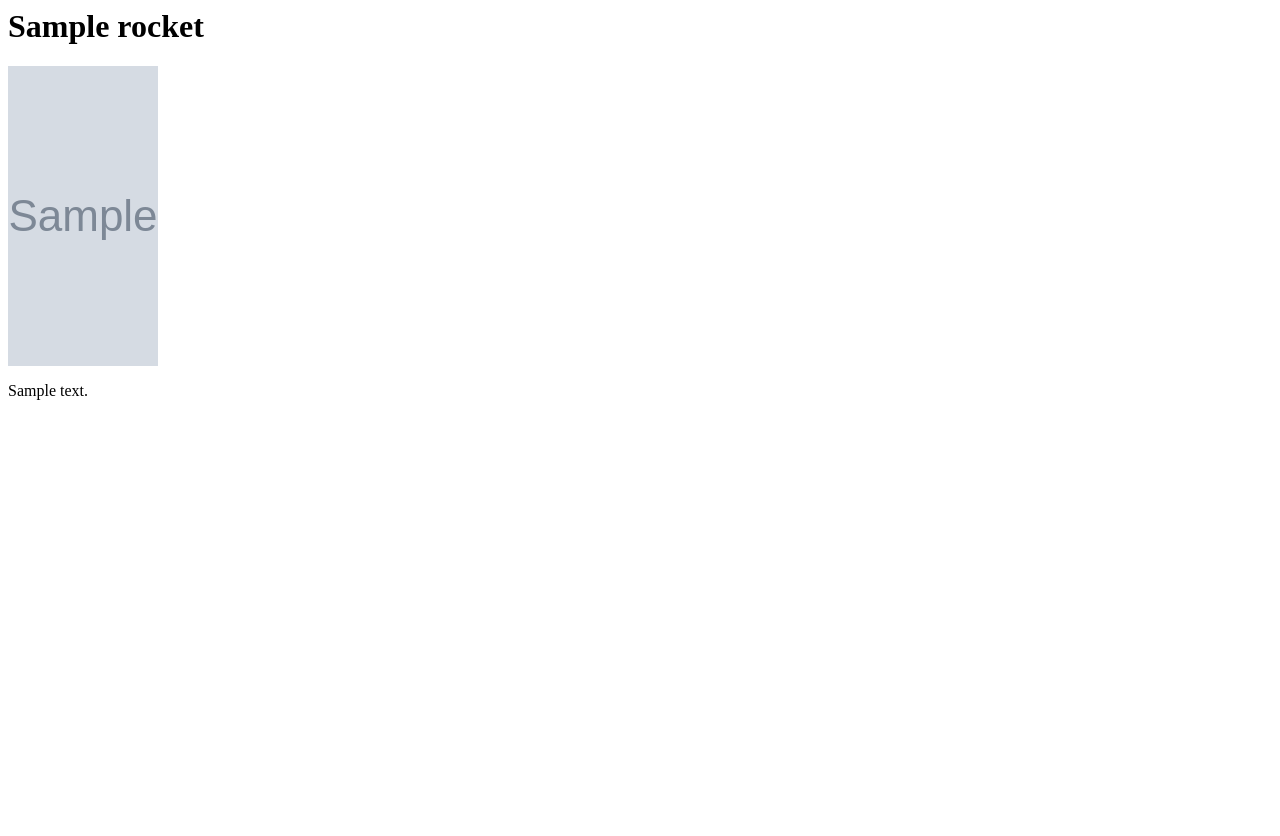
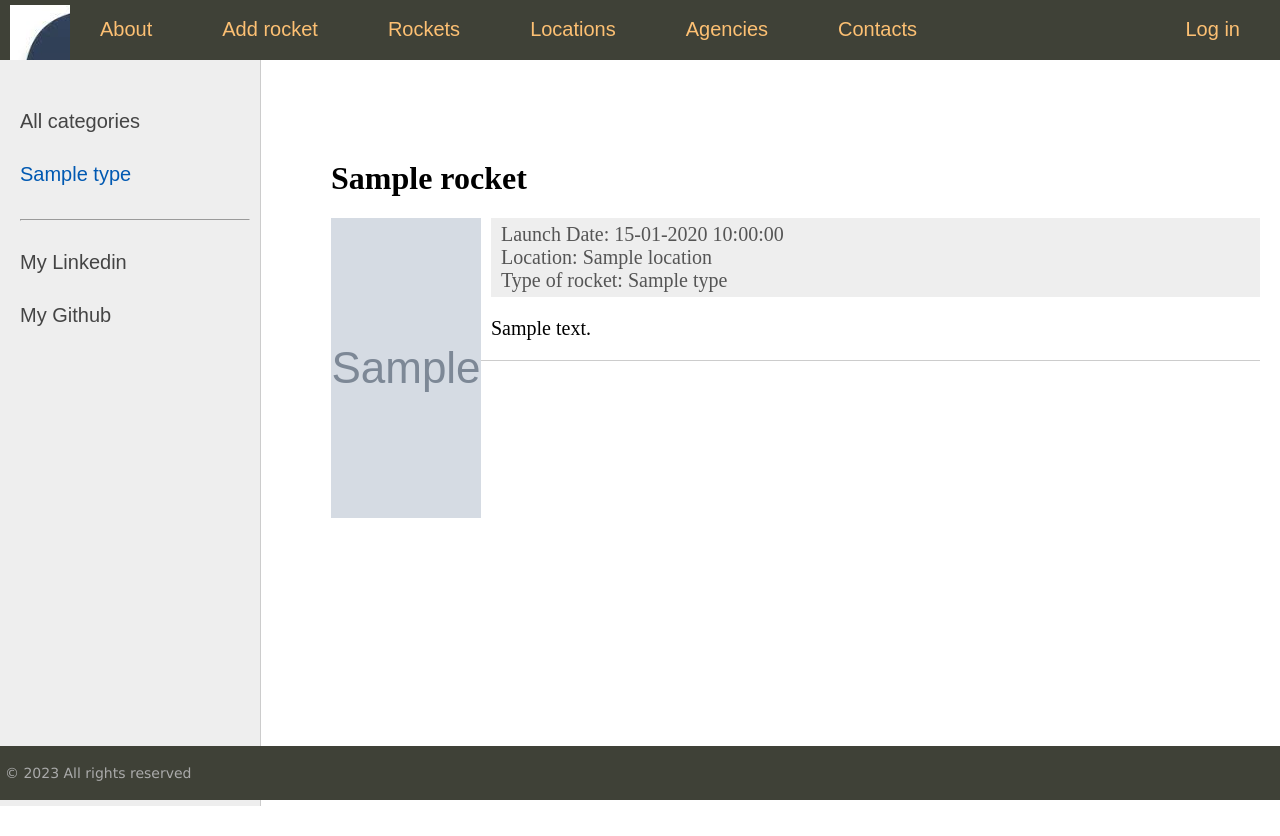
Before and after one commit to BulgakovMax/space_launch, a Django app: a page that uses space_launch/schedule/templates/schedule/post.html in a window 1280 px wide. Before the commit the page ends 400 px from the top, so only its background shows below. Run offline with Django 4.2, Linux system fonts and the light colour scheme; tables that the repository leaves empty hold one stand-in row (values such as "Sample post"); grey boxes marked "Sample" are stand-in pictures.

Commit message:
Add some views def

```diff
--- a/space_launch/schedule/templates/schedule/post.html
+++ b/space_launch/schedule/templates/schedule/post.html
@@ -1,8 +1,22 @@
+{% extends 'schedule/base.html' %}
+
+{% block content %}
 
 <h1>{{post.title}}</h1>
+<ul class="list-articles">
+    <li>
+        {% if post.photo %}
+        <p><img class="img-article-left " src="{{post.photo.url}} " style="width:150px;height:300px;"></p>
+        {% endif %}
+        <div class="article-panel">
+            <p class="first">Launch Date: {{post.time_launch|date:"d-m-Y H:i:s"}}</p>
+            <br>
+            <p class="first">Location: {{post.location}}</p>
+            <br>
+            <p class="first">Type of rocket: {{post.type}}</p>
+        </div>
+        {{post.content|linebreaks}}
+    </li>
+</ul>
 
-{% if post.photo %}
-<p> <img class="img-article-left " src="{{post.photo.url}} " style="width:150px;height:300px;"></p>
-{% endif %}
-
-{{post.content|linebreaks}}
+{% endblock %}
--- a/space_launch/schedule/templatetags/main_tags.py
+++ b/space_launch/schedule/templatetags/main_tags.py
@@ -5,7 +5,7 @@ register = template.Library()
 
 menu = [{'title': "About", 'url_name': 'about'},
         {'title': "Add rocket", 'url_name': 'add_page'},
-        {'title': "Rockets", 'url_name': 'rockets'},
+        {'title': "Rockets", 'url_name': 'home'},
         {'title': "Locations", 'url_name': 'locations'},
         {'title': "Agencies", 'url_name': 'agencies'},
         {'title': "Contacts", 'url_name': 'contact'},
--- a/space_launch/schedule/urls.py
+++ b/space_launch/schedule/urls.py
@@ -7,6 +7,7 @@ urlpatterns = [
     path('addpage/', addpage, name='add_page'),
     path('rockets/', rockets, name='rockets'),
     path('locations/', locations, name='locations'),
+    path('location/<slug:location_slug>/', show_location, name='location'),
     path('agencies/', agencies, name='agencies'),
     path('contact/', contacts, name='contact'),
     path('login/', login, name='login'),
--- a/space_launch/schedule/views.py
+++ b/space_launch/schedule/views.py
@@ -40,12 +40,18 @@ def rockets(request, ):
     return render(request, 'schedule/rockets.html', {'title': 'rockets'})
 
 
-def locations(request):
-    return render(request, 'schedule/locations.html', {'title': 'Locations'})
+def locations(request, ):
+    from schedule.models import Location
+    locations = Location.objects.order_by('name').values()
+
+    return render(request, 'schedule/locations.html', {'title': 'Location', 'locations': locations})
 
 
 def agencies(request):
-    return render(request, 'schedule/agencies.html', {'title': 'Agencies'})
+    from schedule.models import Agency
+    agencies = Agency.objects.order_by('name').values()
+
+    return render(request, 'schedule/agencies.html', {'title': 'Agencies', 'agencies': agencies})
 
 
 def contacts(request):
@@ -80,6 +86,18 @@ def show_post(request, post_slug):
     return render(request, 'schedule/post.html', context=context)
 
 
+def show_location(request, location_slug):
+    from schedule.models import Location
+    location = get_object_or_404(Location, slug=location_slug)
+
+    context = {
+        'location': location,
+        'title': location.name,
+    }
+
+    return render(request, 'schedule/location.html', context=context)
+
+
 def show_type(request, type_slug):
     type = Type.objects.filter(slug=type_slug)
     posts = Rocket.objects.filter(type_id=type[0].id)
```
Also changed, not shown: space_launch/schedule/templates/schedule/agencies.html (+10 -3 lines), space_launch/schedule/templates/schedule/location.html (added, +13 -0 lines), space_launch/schedule/templates/schedule/locations.html (+10 -3 lines).
